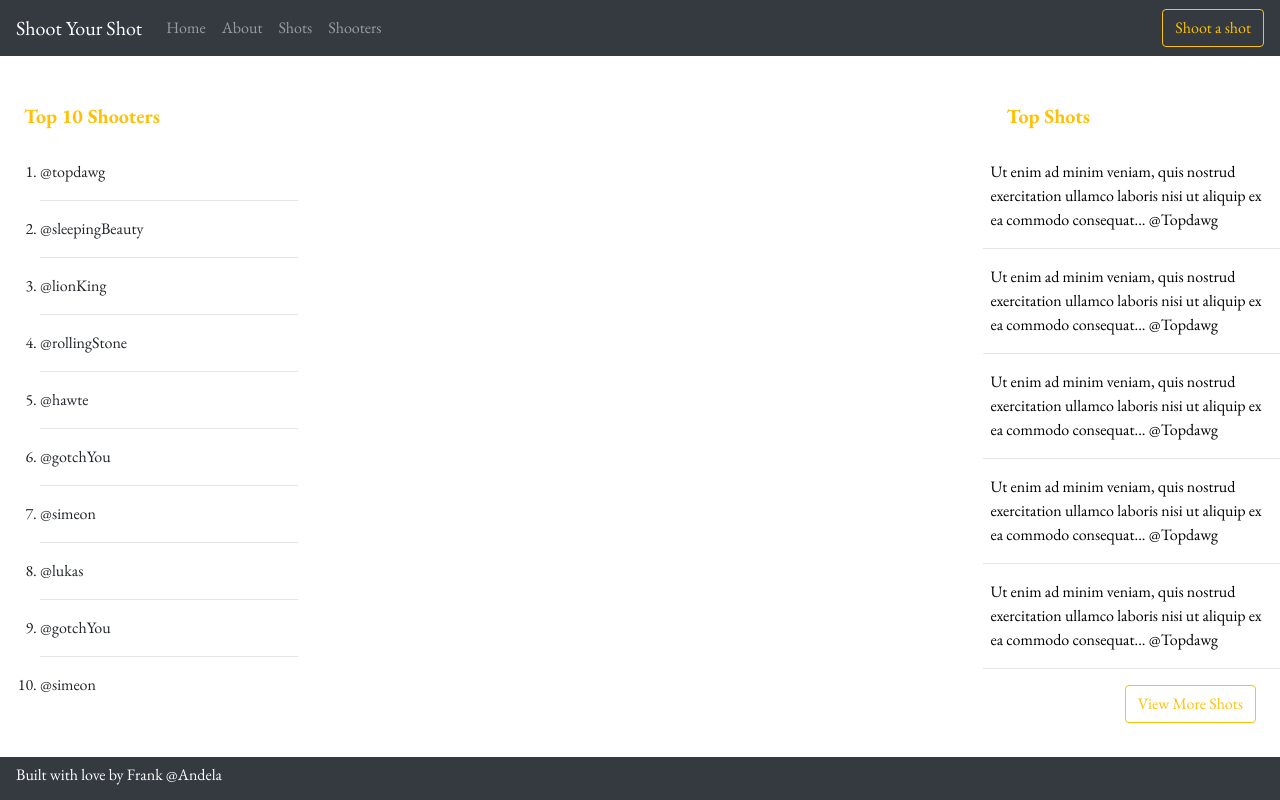
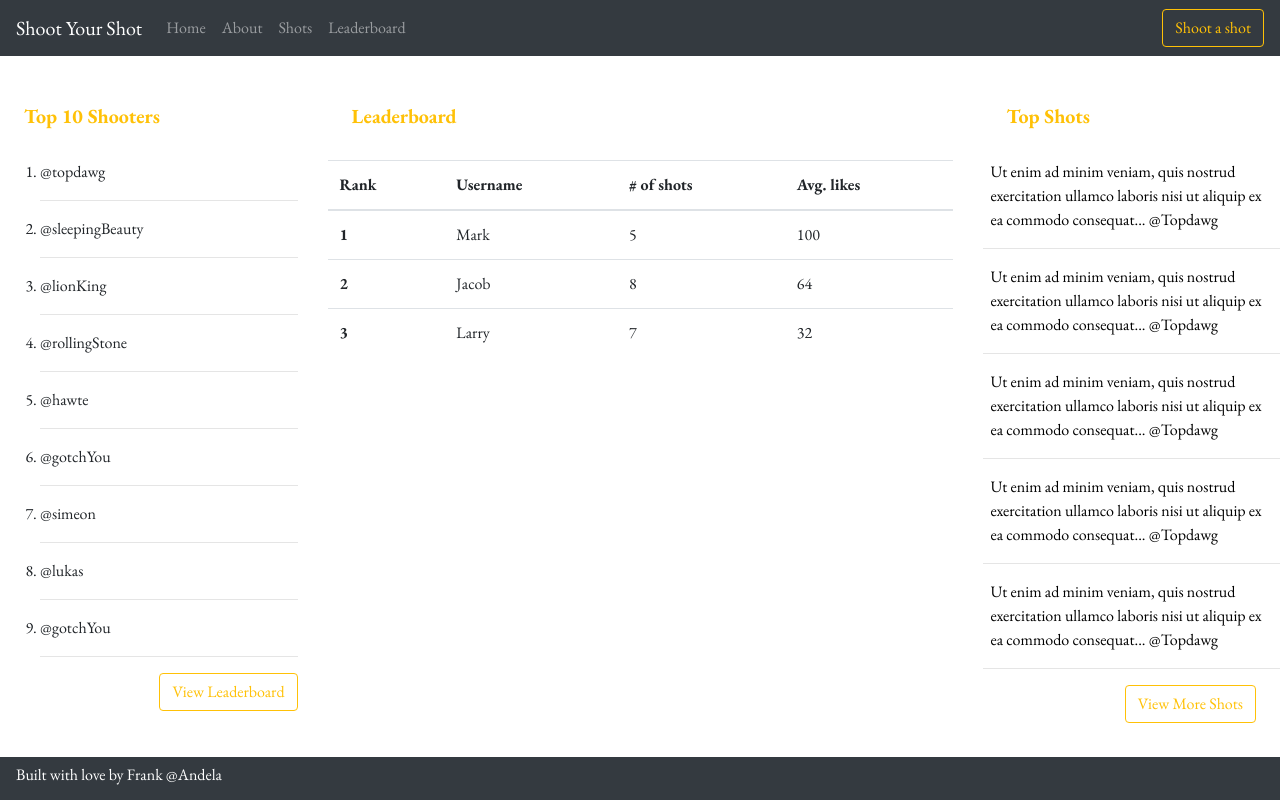
Before and after one commit to fatukunda/shoot-your-shot, a Vue app: page /leaderboard in a window 1280 px wide. Built offline with nearby package versions, Linux system fonts and the light colour scheme.

Commit message:
Add leaderboard page

```diff
--- /dev/null
+++ b/src/components/CreateShot.vue
@@ -0,0 +1,26 @@
+<template>
+  <div class="create-shot">
+    <form>
+      <div class="form-group">
+        <h5 class="pb-4 pl-4 text-warning font-weight-bold">Make a shot</h5>
+        <label for="txt-make-shot">Create a shot</label>
+        <textarea
+          class="form-control"
+          id="txt-make-shot"
+          rows="10"
+          placeholder="You take my breath away everytime you smile."
+        ></textarea>
+      </div>
+      <button class="btn btn-warning float-right">Shoot Your shot</button>
+    </form>
+  </div>
+</template>
+
+<script>
+export default {
+  name: 'CreateShot',
+};
+</script>
+
+<style scoped>
+</style>
--- /dev/null
+++ b/src/components/Leaderboard.vue
@@ -0,0 +1,44 @@
+<template>
+  <div>
+      <h5 class="pb-4 pl-4 text-warning font-weight-bold">Leaderboard</h5>
+    <table class="table table-hover">
+      <thead>
+        <tr>
+          <th scope="col">Rank</th>
+          <th scope="col">Username</th>
+          <th scope="col"># of shots</th>
+          <th scope="col">Avg. likes</th>
+        </tr>
+      </thead>
+      <tbody>
+        <tr>
+          <th scope="row">1</th>
+          <td>Mark</td>
+          <td>5</td>
+          <td>100</td>
+        </tr>
+        <tr>
+          <th scope="row">2</th>
+          <td>Jacob</td>
+          <td>8</td>
+          <td>64</td>
+        </tr>
+        <tr>
+          <th scope="row">3</th>
+          <td>Larry</td>
+          <td>7</td>
+          <td>32</td>
+        </tr>
+      </tbody>
+    </table>
+  </div>
+</template>
+
+<script>
+export default {
+  name: 'Leaderboard',
+};
+</script>
+
+<style scoped>
+</style>
--- a/src/components/Navbar.vue
+++ b/src/components/Navbar.vue
@@ -24,7 +24,7 @@
           <router-link to="/shots" class="nav-link">Shots</router-link>
         </li>
         <li class="nav-item">
-          <router-link to="/shooters" class="nav-link">Shooters</router-link>
+          <router-link to="/leaderboard" class="nav-link">Leaderboard</router-link>
         </li>
       </ul>
       <router-link to="/shots/create">
--- a/src/components/TopShooters.vue
+++ b/src/components/TopShooters.vue
@@ -20,8 +20,10 @@
       <hr/>
       <li>@gotchYou</li>
       <hr/>
-      <li>@simeon</li>
     </ol>
+    <router-link to="/leaderboard">
+        <button class="btn btn-outline-warning float-right">View Leaderboard</button>
+    </router-link>
   </div>
 </template>
 
--- a/src/router/index.js
+++ b/src/router/index.js
@@ -18,6 +18,16 @@ const routes = [
     // which is lazy-loaded when the route is visited.
     component: () => import(/* webpackChunkName: "about" */ '../views/About.vue'),
   },
+  {
+    path: '/shots/create',
+    name: 'create',
+    component: () => import('../components/CreateShot.vue'),
+  },
+  {
+    path: '/leaderboard',
+    name: 'leaderboard',
+    component: () => import('../components/Leaderboard.vue'),
+  },
 ];
 
 const router = new VueRouter({
```
